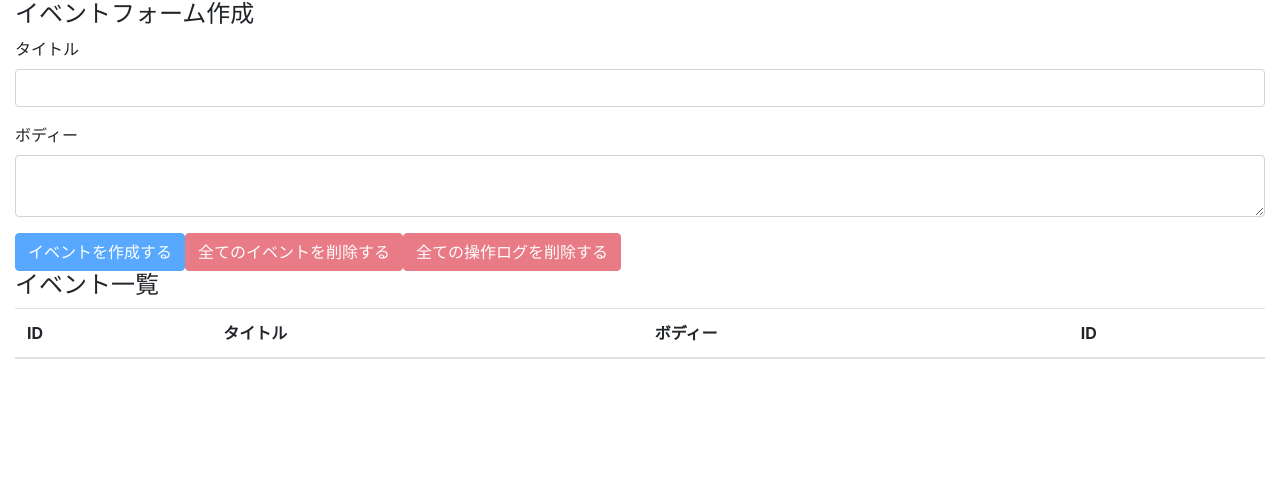
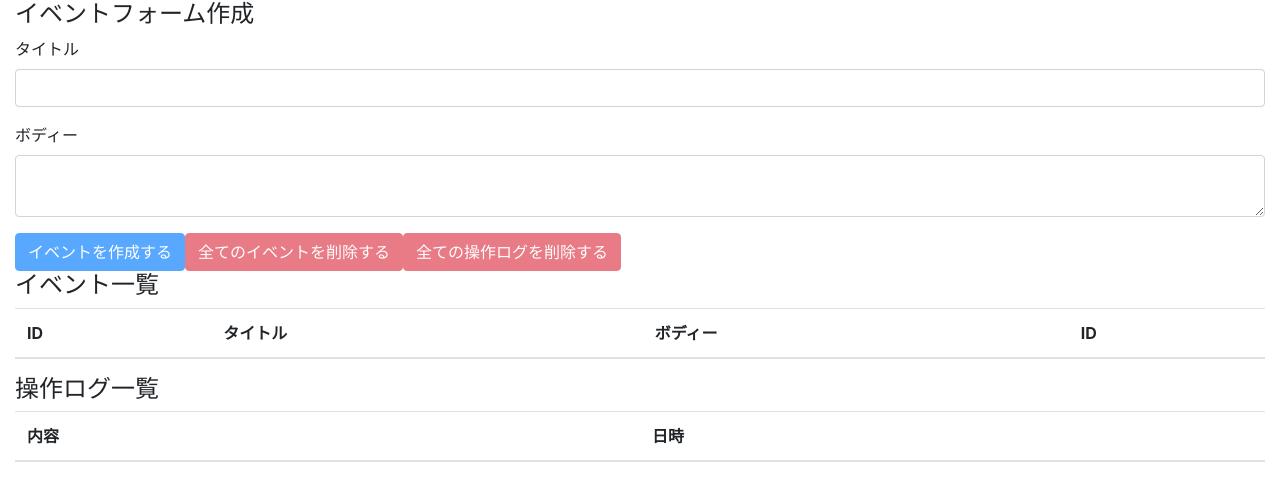
Before and after one commit to dorodero/react-hooks-101, a React (Create React App) app: page / in a window 1280 px wide. Shown: the top 500 px of the page. Built offline with nearby package versions, Linux system fonts and the light colour scheme.

Commit message:
display all operation logs

```diff
--- a/src/components/App.js
+++ b/src/components/App.js
@@ -4,6 +4,7 @@
 
 import EventFrom from './EventFrom';
 import Events from './Events'
+import OperationLogs from './OperationLogs'
 import AppContext from '../contexts/AppContext'
 import reducer from '../reducers';
 
@@ -19,6 +20,7 @@
       <div className="container-fluid">
         <EventFrom/>
         <Events/>
+        <OperationLogs/>
       </div>
     </AppContext.Provider>
   );
--- /dev/null
+++ b/src/components/OperationLog.js
@@ -0,0 +1,12 @@
+import React from 'react';
+
+const OperationLog = ( { operationLog } ) => {
+    return (
+        <tr>
+            <td>{operationLog.description}</td>
+            <td>{operationLog.operatedAt}</td>
+        </tr>
+    )
+}
+
+export default OperationLog
--- /dev/null
+++ b/src/components/OperationLogs.js
@@ -0,0 +1,30 @@
+import React, { useContext } from 'react';
+
+import AppContext from '../contexts/AppContext';
+import OperationLog from '../components/OperationLog';
+
+const OperationLogs = () => {
+    const { state } = useContext(AppContext)
+    return (
+        <>
+            <h4>操作ログ一覧</h4>
+            <table className="table table-hover">
+                <thead>
+                    <tr>
+                        <th>内容</th>
+                        <th>日時</th>
+                    </tr>
+                </thead>
+                <tbody>
+                    {
+                        state.operationLogs.map((operationLog, index) => {
+                            return <OperationLog key={ index } operationLog={operationLog} />
+                        })
+                    }
+                </tbody>
+            </table>
+        </>
+    )
+}
+
+export default OperationLogs
```
